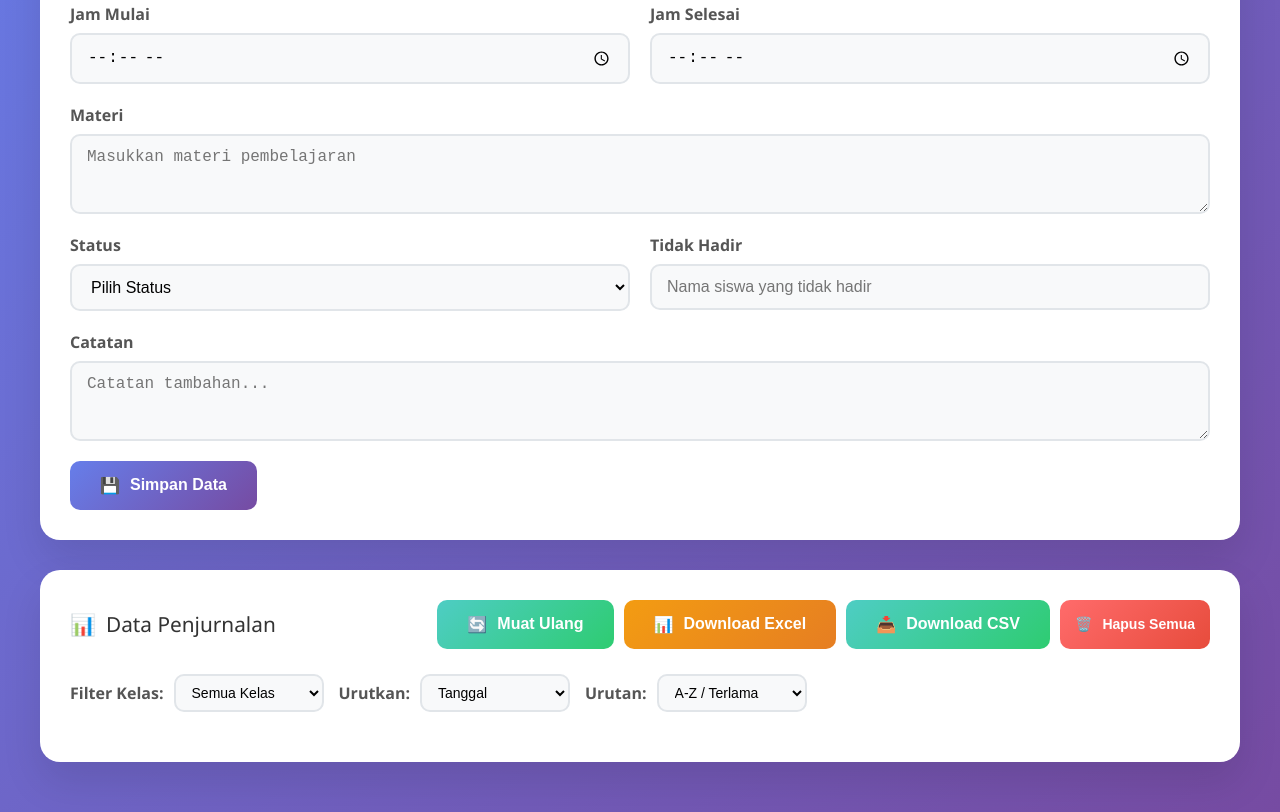
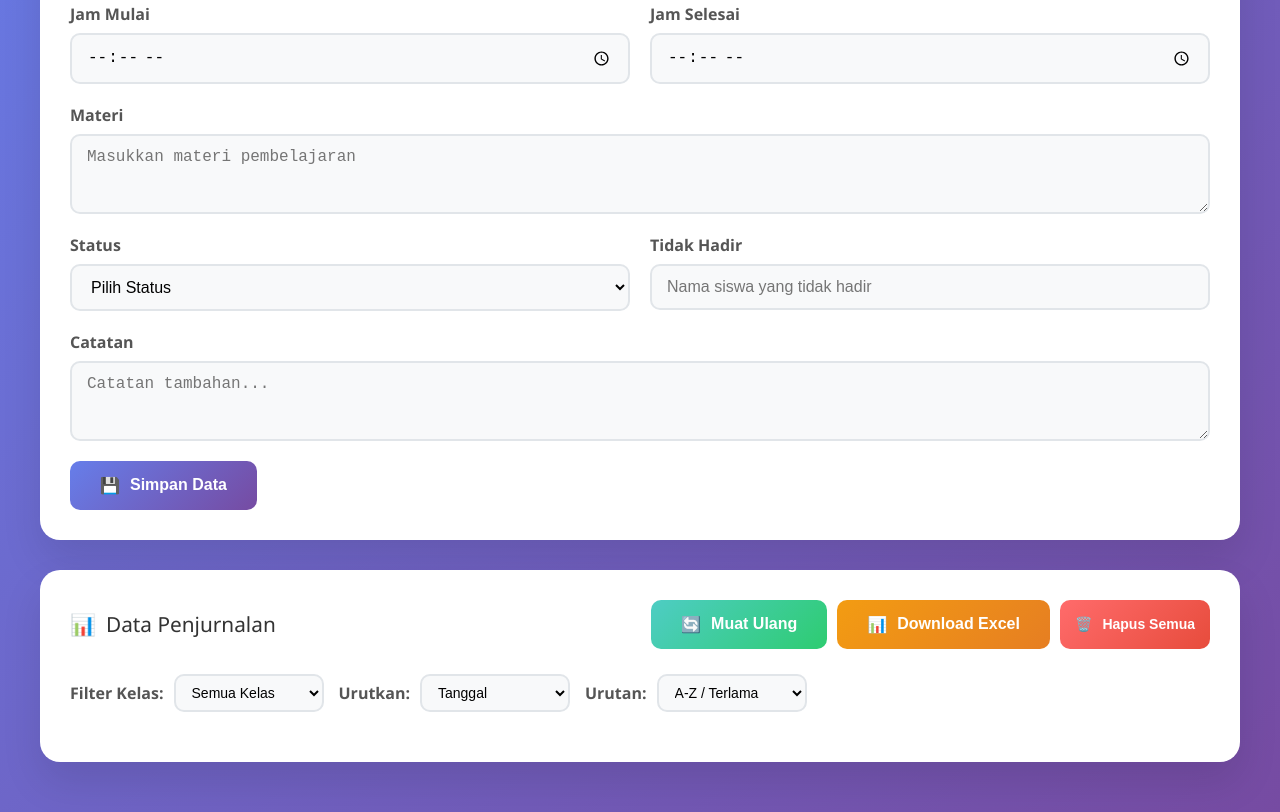
Before and after one commit to cepoyanoh/JurunalGuruSDN40Utara, a plain HTML site: page index.html in a window 1280 px wide. Shown: the part 341-1153 px from the top of the page. Drawn offline with nearby package versions, Linux system fonts and the light colour scheme; no server answers.

Commit message:
index.html

```diff
--- a/index.html
+++ b/index.html
@@ -499,10 +499,10 @@
                         <span>📊</span>
                         Download Excel
                     </button>
-                    <button class="btn btn-success" onclick="downloadCSV()">
+                    <!--<button class="btn btn-success" onclick="downloadCSV()">
                         <span>📥</span>
                         Download CSV
-                    </button>
+                    </button>-->
                     <button class="btn btn-danger" onclick="deleteAllData()">
                         <span>🗑️</span>
                         Hapus Semua
@@ -1127,4 +1127,5 @@
         }
     </script>
 </body>
+
 </html>
```
